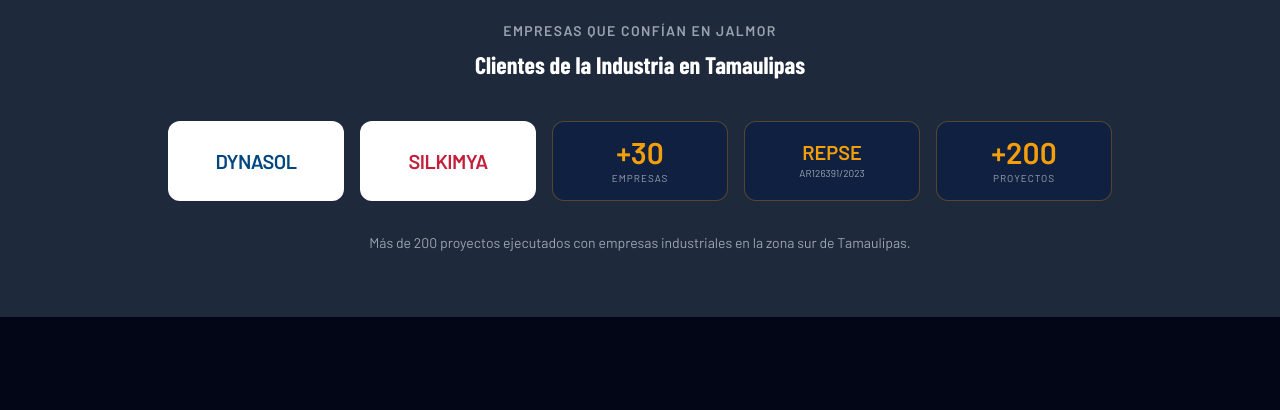
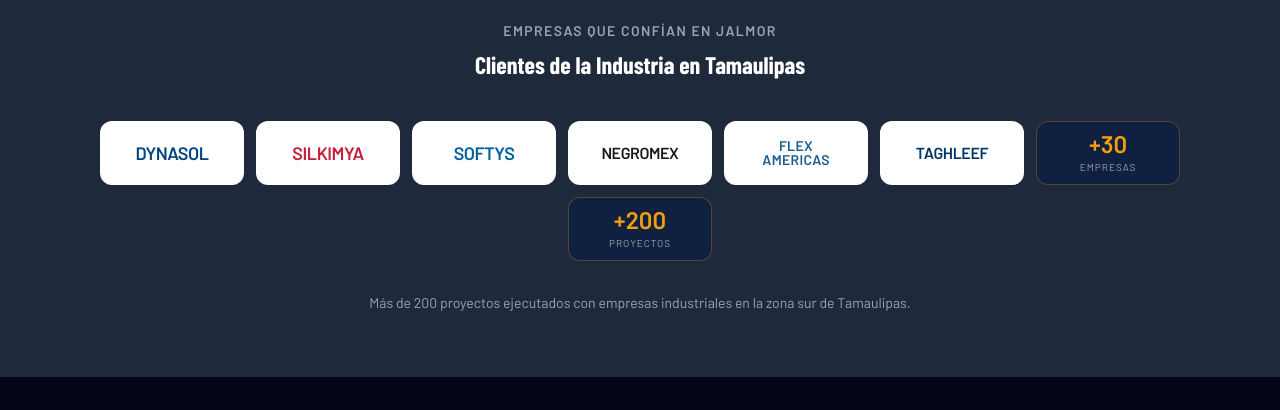
Before and after one commit to viverosterra/jalmorindustrial-web, a plain HTML site: page index.html in a window 1280 px wide. Shown: the part 6720-7130 px from the top of the page. Drawn offline with nearby package versions, Linux system fonts and the light colour scheme; a web font is replaced by a local one.

Commit message:
Logos clientes: agregar Softys, Negromex, Flex Americas, Taghleef + Dynasol, Silkimya — texto tipográfico visible

```diff
--- a/index.html
+++ b/index.html
@@ -988,23 +988,32 @@
       <p class="text-gray-400 text-sm uppercase tracking-widest font-semibold mb-2">Empresas que confían en JALMOR</p>
       <h3 class="font-display text-2xl font-bold text-white">Clientes de la Industria en Tamaulipas</h3>
     </div>
-    <div class="flex flex-wrap items-center justify-center gap-4">
-      <div class="bg-white rounded-xl px-8 py-4 flex items-center justify-center h-20 w-44 shadow-sm hover:shadow-md transition-all hover:-translate-y-0.5">
-        <span class="font-black text-xl tracking-tight text-[#00467F]">DYNASOL</span>
-      </div>
-      <div class="bg-white rounded-xl px-8 py-4 flex items-center justify-center h-20 w-44 shadow-sm hover:shadow-md transition-all hover:-translate-y-0.5">
-        <span class="font-black text-xl tracking-tight text-[#C41E3A]">SILKIMYA</span>
-      </div>
-      <div class="bg-[#0F2040] border border-[#F59E0B]/30 rounded-xl px-6 py-4 flex flex-col items-center justify-center h-20 w-44 hover:border-[#F59E0B]/60 transition-all">
-        <span class="font-black text-3xl text-[#F59E0B] leading-none">+30</span>
+    <div class="flex flex-wrap items-center justify-center gap-3">
+      <div class="bg-white rounded-xl px-6 py-3 flex items-center justify-center h-16 w-36 shadow-sm hover:shadow-md transition-all hover:-translate-y-0.5">
+        <span class="font-black text-lg tracking-tight text-[#00467F]">DYNASOL</span>
+      </div>
+      <div class="bg-white rounded-xl px-6 py-3 flex items-center justify-center h-16 w-36 shadow-sm hover:shadow-md transition-all hover:-translate-y-0.5">
+        <span class="font-black text-lg tracking-tight text-[#C41E3A]">SILKIMYA</span>
+      </div>
+      <div class="bg-white rounded-xl px-6 py-3 flex items-center justify-center h-16 w-36 shadow-sm hover:shadow-md transition-all hover:-translate-y-0.5">
+        <span class="font-black text-lg tracking-tight text-[#005F9E]">SOFTYS</span>
+      </div>
+      <div class="bg-white rounded-xl px-6 py-3 flex items-center justify-center h-16 w-36 shadow-sm hover:shadow-md transition-all hover:-translate-y-0.5">
+        <span class="font-black text-base tracking-tight text-[#1A1A1A]">NEGROMEX</span>
+      </div>
+      <div class="bg-white rounded-xl px-6 py-3 flex flex-col items-center justify-center h-16 w-36 shadow-sm hover:shadow-md transition-all hover:-translate-y-0.5">
+        <span class="font-black text-sm tracking-wide text-[#1B5E8C] leading-none">FLEX</span>
+        <span class="font-black text-sm tracking-wide text-[#1B5E8C] leading-none">AMERICAS</span>
+      </div>
+      <div class="bg-white rounded-xl px-6 py-3 flex items-center justify-center h-16 w-36 shadow-sm hover:shadow-md transition-all hover:-translate-y-0.5">
+        <span class="font-black text-base tracking-tight text-[#003366]">TAGHLEEF</span>
+      </div>
+      <div class="bg-[#0F2040] border border-[#F59E0B]/30 rounded-xl px-4 py-3 flex flex-col items-center justify-center h-16 w-36 hover:border-[#F59E0B]/60 transition-all">
+        <span class="font-black text-2xl text-[#F59E0B] leading-none">+30</span>
         <span class="text-[10px] text-gray-400 uppercase tracking-widest mt-1">Empresas</span>
       </div>
-      <div class="bg-[#0F2040] border border-[#F59E0B]/30 rounded-xl px-6 py-4 flex flex-col items-center justify-center h-20 w-44 hover:border-[#F59E0B]/60 transition-all">
-        <span class="font-black text-xl text-[#F59E0B] leading-none">REPSE</span>
-        <span class="text-[10px] text-gray-400 mt-1">AR126391/2023</span>
-      </div>
-      <div class="bg-[#0F2040] border border-[#F59E0B]/30 rounded-xl px-6 py-4 flex flex-col items-center justify-center h-20 w-44 hover:border-[#F59E0B]/60 transition-all">
-        <span class="font-black text-3xl text-[#F59E0B] leading-none">+200</span>
+      <div class="bg-[#0F2040] border border-[#F59E0B]/30 rounded-xl px-4 py-3 flex flex-col items-center justify-center h-16 w-36 hover:border-[#F59E0B]/60 transition-all">
+        <span class="font-black text-2xl text-[#F59E0B] leading-none">+200</span>
         <span class="text-[10px] text-gray-400 uppercase tracking-widest mt-1">Proyectos</span>
       </div>
     </div>
```
